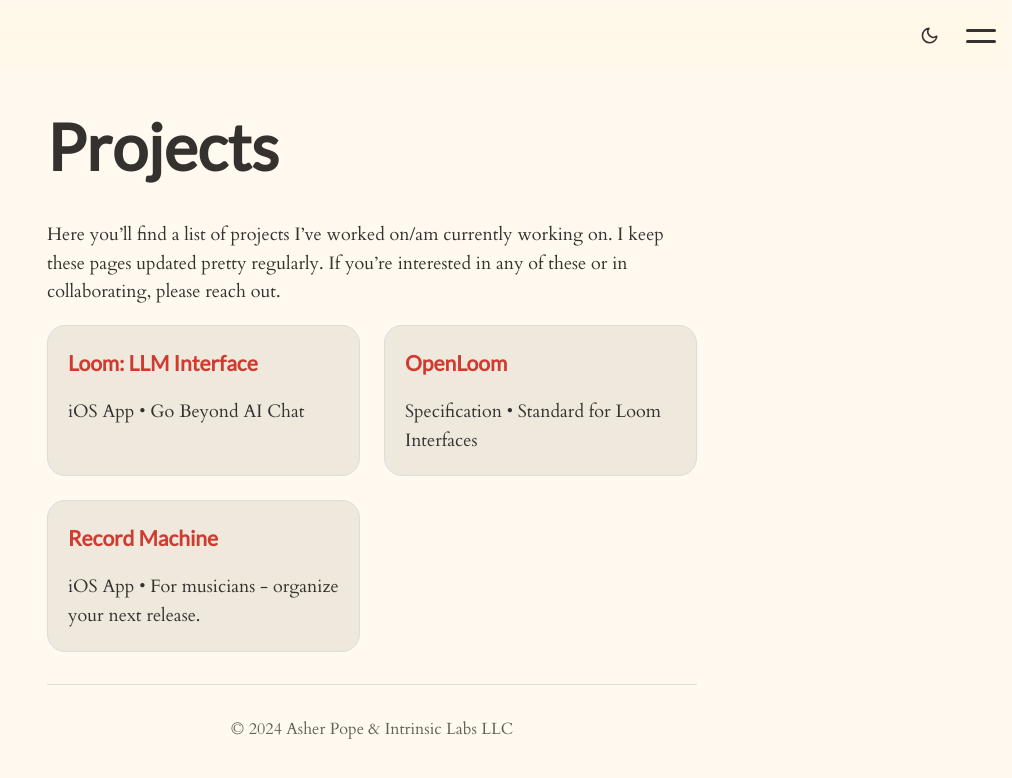
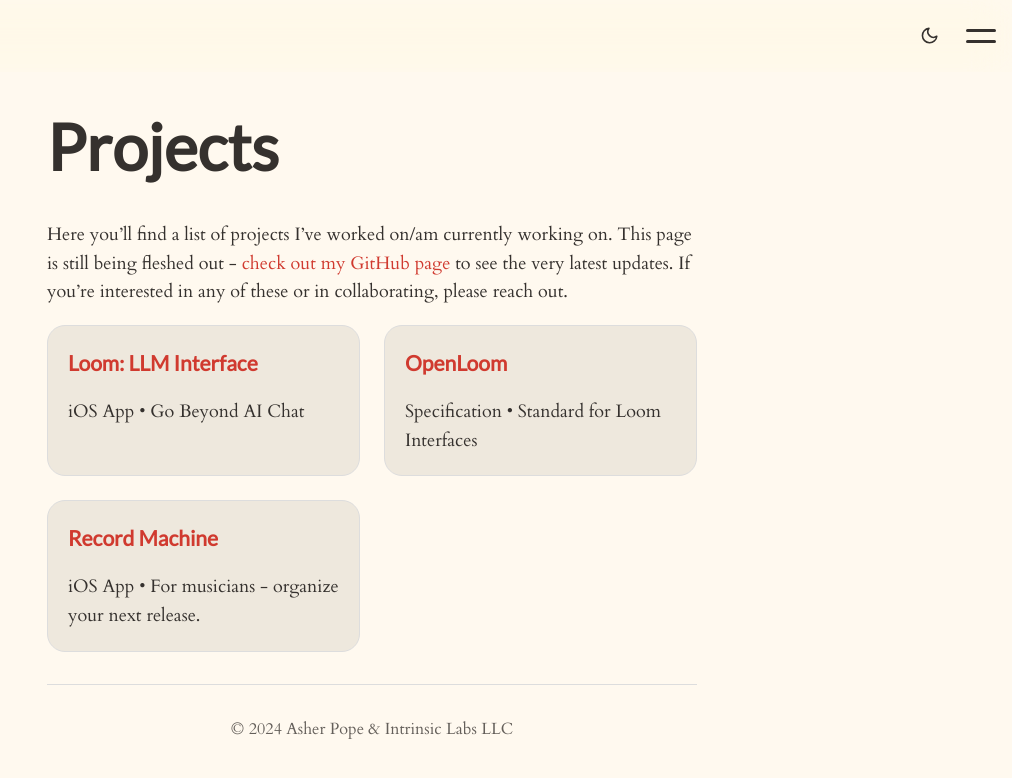
Before and after one commit to rocketbro/rocketbro.github.io, a Jekyll site: the page built from projects.md, in a window 1280 px wide. Shown: the top 778 px of the page, without its empty margins (268-1280 px from the left). Built offline with Jekyll 4.4.1, drawn with Linux system fonts in a browser that asks for light colours.

Commit message:
update projects description

```diff
--- a/projects.md
+++ b/projects.md
@@ -5,7 +5,7 @@ title: Projects
 
 <div style="font-size: 2rem;"><h1 style="margin-top: 0.25em">Projects</h1></div>
 
-Here you'll find a list of projects I've worked on/am currently working on. I keep these pages updated pretty regularly. If you're interested in any of these or in collaborating, please reach out.
+Here you'll find a list of projects I've worked on/am currently working on. This page is still being fleshed out - [check out my GitHub page](https://github.com/rocketbro) to see the very latest updates. If you're interested in any of these or in collaborating, please reach out.
 
 <div class="project-grid">
   {% for project in site.projects %}
```
